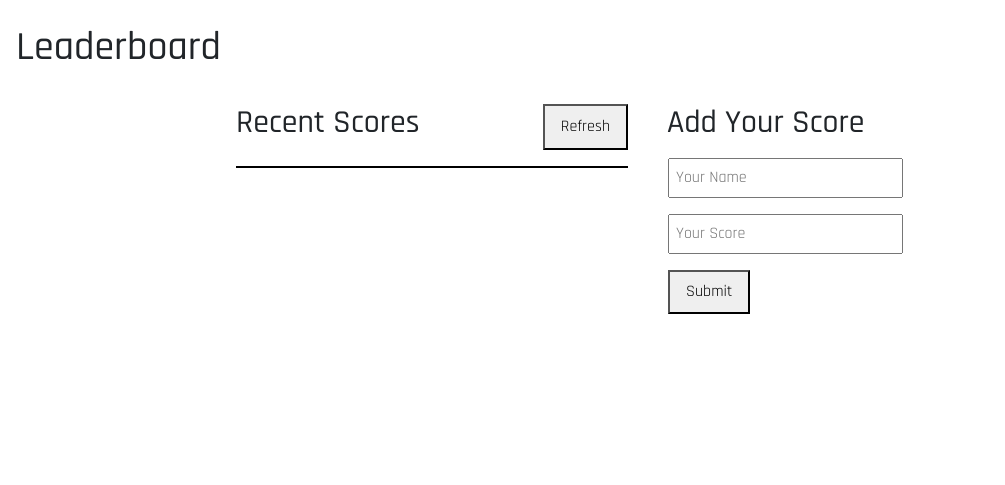
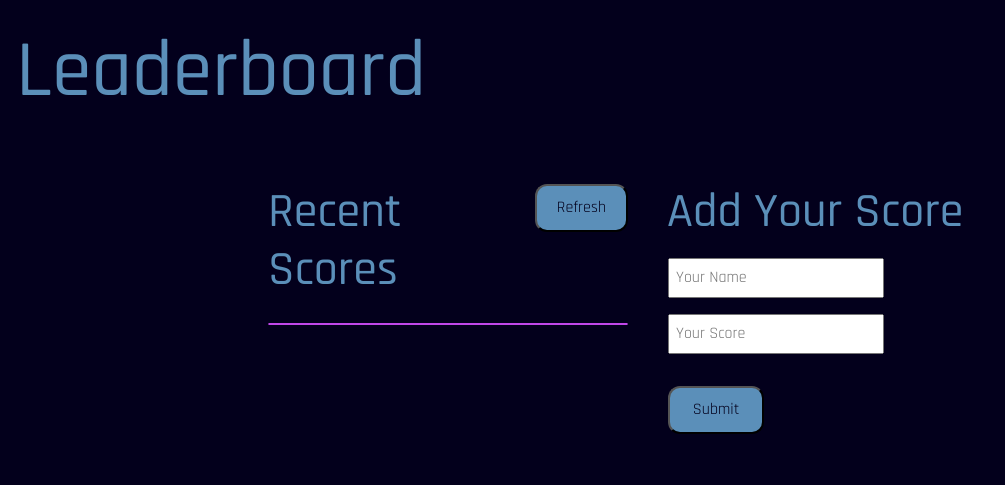
Before and after one commit to HtetWaiYan7191/leaderboard, a website built with webpack: page src/index.html in a window 1280 px wide. Shown: the whole page, without its empty margins (0-1005 px from the left). Built offline with nearby package versions, Linux system fonts and the light colour scheme.

Commit message:
Add theme colors and style the whole structure

```diff
--- a/src/index.html
+++ b/src/index.html
@@ -19,9 +19,9 @@
         <div class="col-6 score-section">
             <div class="score-title d-flex mb-3 justify-content-between">
                 <h2>Recent Scores</h2>
-                <button class="py-2 px-3" id="refresh-button">Refresh</button>
+                <button class="my-btn" id="refresh-button">Refresh</button>
             </div>
-            <ul class="score-board" style="border: 1px solid black;">
+            <ul class="score-board">
             </ul>
         </div>
         <div class="col-6 add-score-section">
@@ -30,7 +30,7 @@
             </h2>
             <input type="text" placeholder="Your Name" class="d-block m-3" id="user">
             <input type="text" placeholder="Your Score" class="d-block m-3" id="score">
-            <button class="d-block m-3 py-2 px-3" id="submit-button">Submit</button>
+            <button class="m-3 py-2 px-3 my-btn" id="submit-button">Submit</button>
         </div>
     </main>
 </body>
--- a/src/style.css
+++ b/src/style.css
@@ -6,11 +6,47 @@
   margin: 0;
   padding: 0;
   font-family: 'Rajdhani', sans-serif;
+  color: var(--text-color);
+}
+
+:root {
+  --background-color:#03001C;
+  --text-color:#5B8FB9;
+  --secondary-color:#C147E9;
+}
+
+body {
+  background-color: var(--background-color);
+}
+
+h2 {
+  font-size: 3rem;
 }
 
 #main-section {
   width: 65%;
   margin: 2rem auto;
+  padding: 2rem;
+  /* border: 1px solid var(--secondary-color); */
+  border-radius: 15px;
+}
+
+header h1 {
+  font-size: 5rem;
+}
+
+.my-btn {
+  color: var(--background-color);
+  background-color:var(--text-color);
+  border-radius: 12px;
+  width: 6rem;
+  height: 3rem;
+}
+
+.my-btn:hover {
+  background-color: var(--secondary-color);
+  color: #FFFFFF;
+  transition: all 0.5s ease-out;
 }
 
 .add-score-section input {
@@ -18,6 +54,29 @@
   padding: 6px;
 }
 
+.score-board {
+  border: 1px solid var(--secondary-color);
+  border-radius: 12px;
+  padding-left: 0;
+  overflow: hidden;
+}
+
+.score-board li {
+  color: var(--text-color);
+  padding: 1rem;
+  list-style: none;
+  font-weight: bold;
+  font-size: 20px;
+}
+
+.score-board li:nth-child(even) {
+  background-color: rgba(193, 71, 233,0.4);
+}
+
+.score-board li:nth-child(odd) {
+  background-color: rgba(193, 71, 233,0.3);
+}
+
 #add-score-title {
   margin-left: 15px;
 }
```
